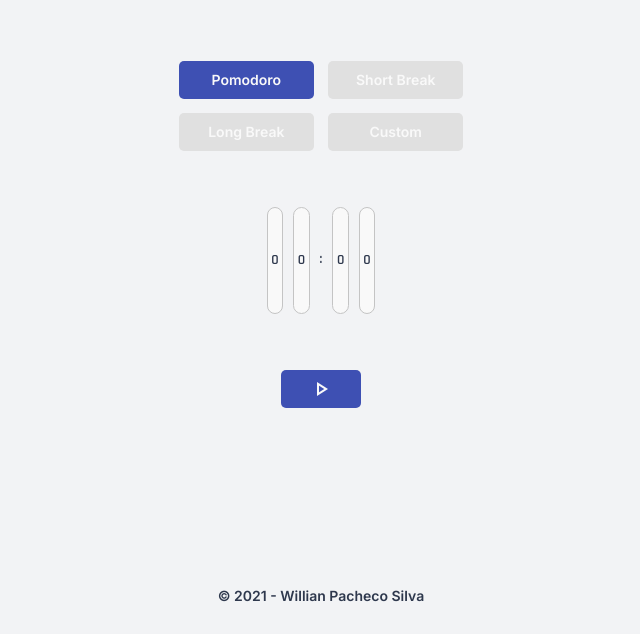
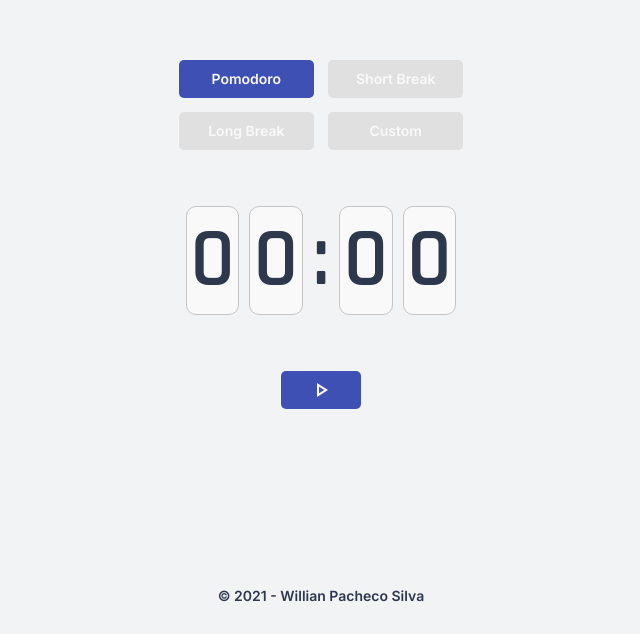
Before and after one commit to pachecowillians/wps-timer, a Next.js app: page / in a window 1280 px wide. Shown: the part 166-800 px from the top of the page, without its empty margins (319-959 px from the left). Built offline with nearby package versions, Linux system fonts and the light colour scheme.

Commit message:
Fixing font-size

```diff
--- a/styles/Clock.module.css
+++ b/styles/Clock.module.css
@@ -10,6 +10,10 @@
     gap: 10px;
 }
 
+.container * {
+    font: 600 6rem 'Rajdhani', sans-serif;
+}
+
 .container span {
     margin: 0;
     padding: 0;
```
